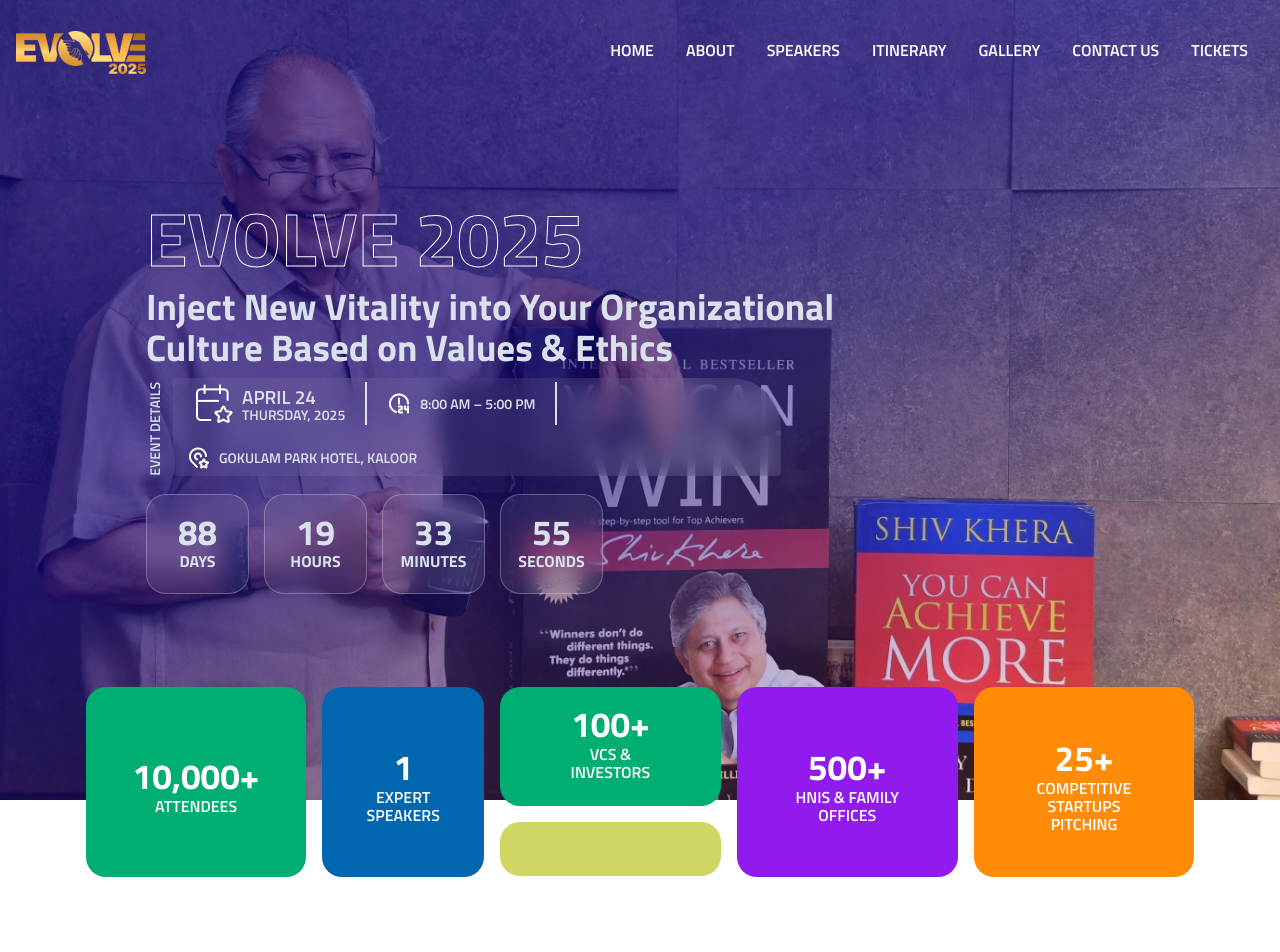
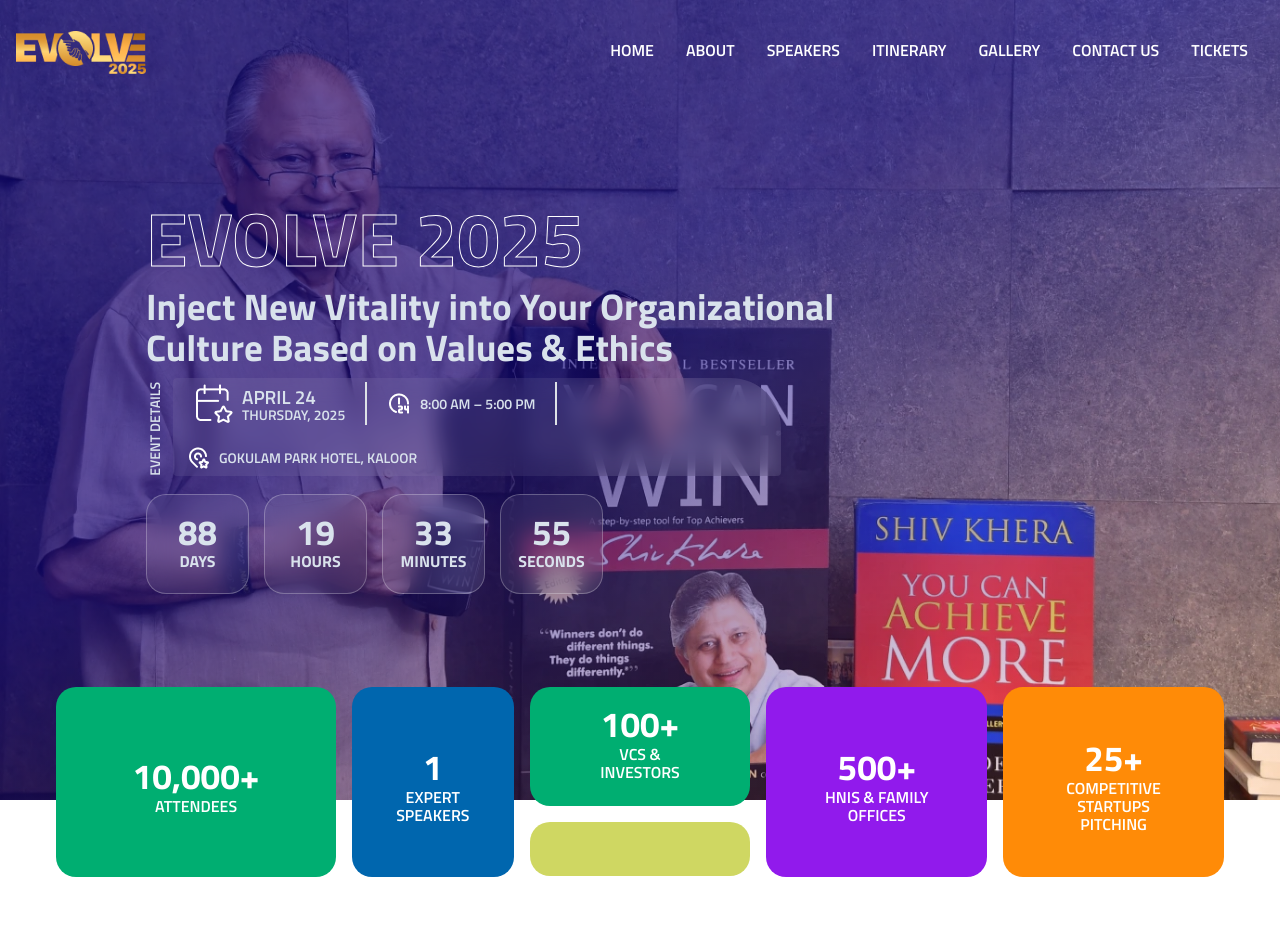
Before and after one commit to Shyamjith01/Evolve-frontend, a Next.js app: page / in a window 1280 px wide. Shown: the top 952 px of the page. Built offline with nearby package versions, Linux system fonts and the light colour scheme.

Commit message:
banner update

```diff
--- a/src/features/Banner/Banner.tsx
+++ b/src/features/Banner/Banner.tsx
@@ -335,7 +335,7 @@
         <div className={classes.bgOverlay}></div>
         <Container mt={85} className={classes.progressContainer} w={"100%"} size={1200}>
           <Grid justify="center" styles={{ inner: { height: "206px" } }} h={"206px"} w="100%">
-            <Grid.Col h={"100%"} span={{ md: 2.4, base: 12 }} className={classes.estimateContainer}>
+            <Grid.Col h={"100%"} span={{ md: 3, base: 12 }} className={classes.estimateContainer}>
               <EstimateCard
                 bg="#00AE71"
                 count="10,000+"
```
